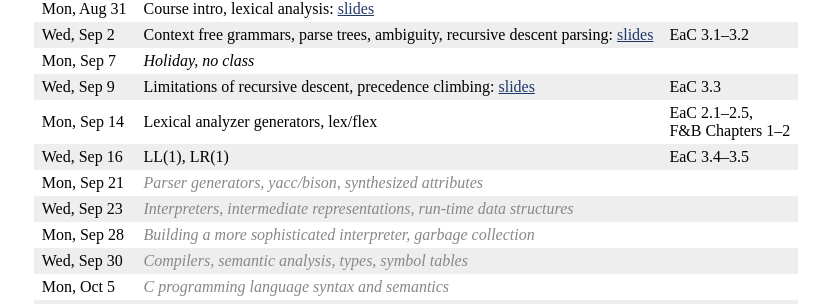
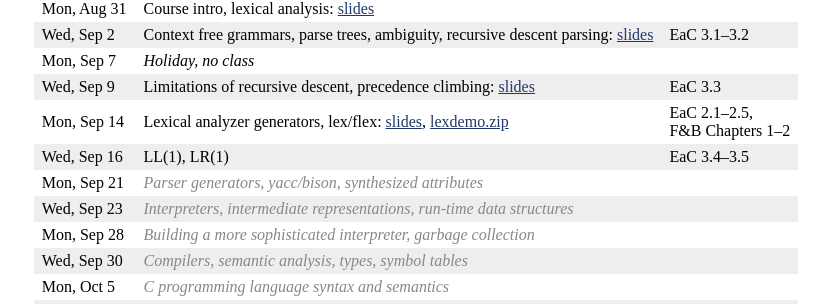
Before and after one commit to jhucompilers/fall2020, a Jekyll site: the page built from schedule.md, in a window 1280 px wide. Shown: the part 441-745 px from the top of the page, without its empty margins (224-1055 px from the left). Built offline with Jekyll 4.4.1, drawn with Linux system fonts in a browser that asks for light colours.

Commit message:
post lecture 4 and lex/flex demo program

```diff
--- a/schedule.md
+++ b/schedule.md
@@ -20,7 +20,7 @@ Mon, Aug 31 | Course intro, lexical analysis: [slides](lectures/lecture01-public
 Wed, Sep 2 | Context free grammars, parse trees, ambiguity, recursive descent parsing: [slides](lectures/lecture02-public.pdf) | EaC 3.1–3.2
 Mon, Sep 7 | *Holiday, no class*
 Wed, Sep 9 | Limitations of recursive descent, precedence climbing: [slides](lectures/lecture03-public.pdf) | EaC 3.3
-Mon, Sep 14 | Lexical analyzer generators, lex/flex | EaC 2.1–2.5,<br>F&amp;B Chapters 1–2
+Mon, Sep 14 | Lexical analyzer generators, lex/flex: [slides](lectures/lecture04-public.pdf), [lexdemo.zip](lectures/lexdemo.zip) | EaC 2.1–2.5,<br>F&amp;B Chapters 1–2
 Wed, Sep 16 | LL(1), LR(1) | EaC 3.4–3.5
 Mon, Sep 21 | <span class="tentative">Parser generators, yacc/bison, synthesized attributes</span>
 Wed, Sep 23 | <span class="tentative">Interpreters, intermediate representations, run-time data structures</span>
```
Also changed, not shown: 2 other files.
